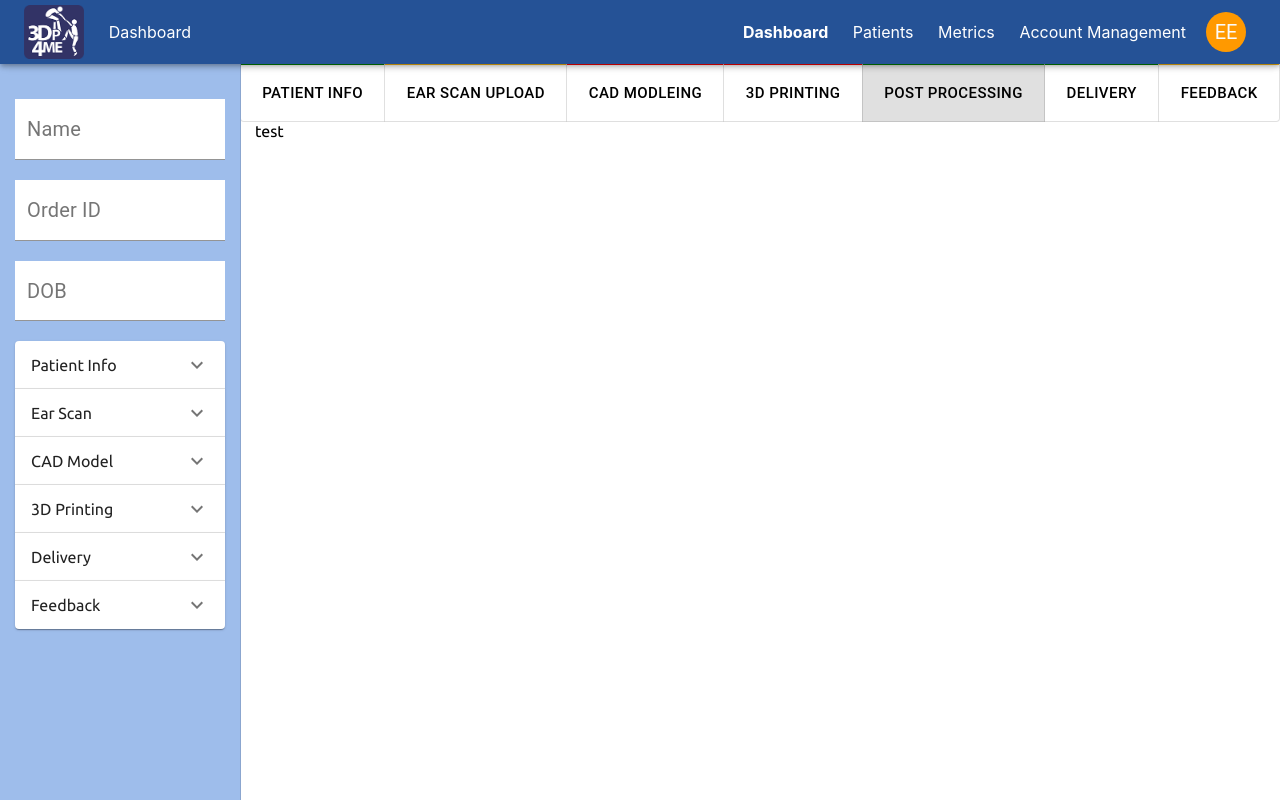
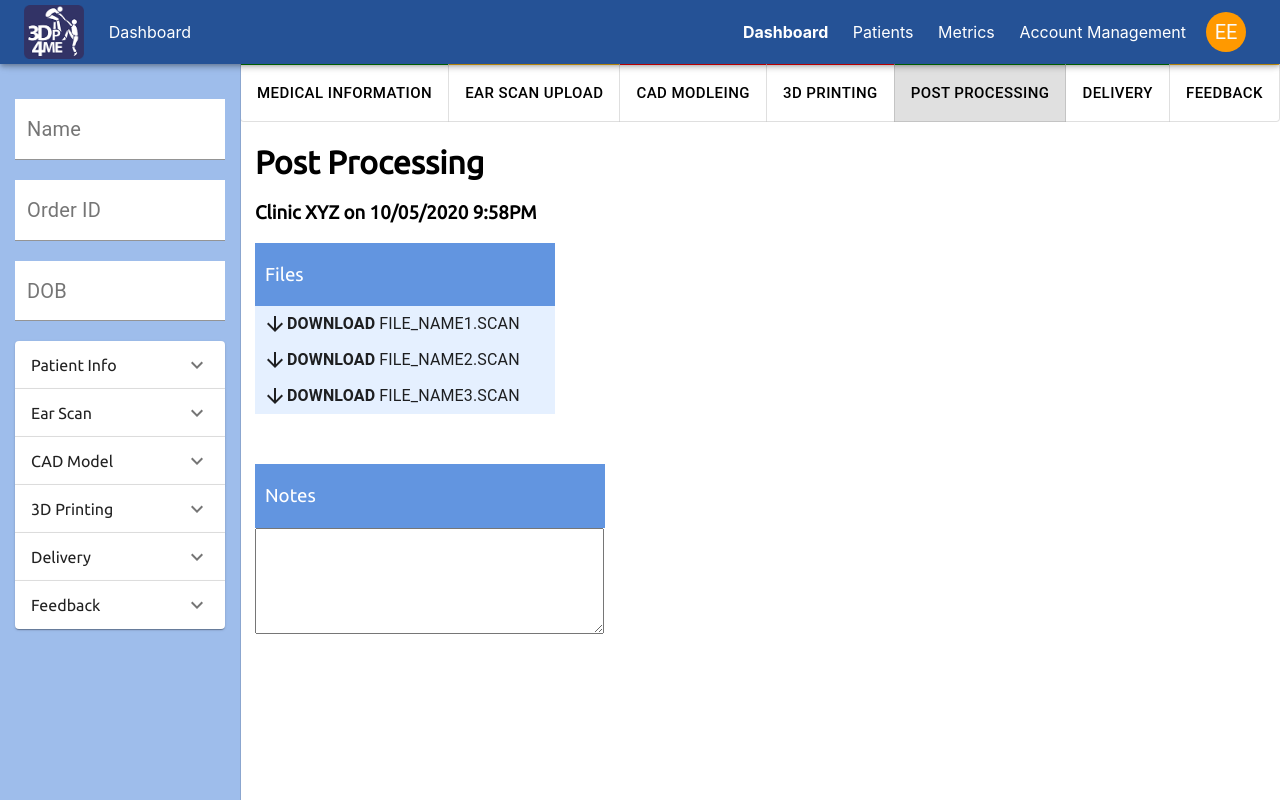
Before and after one commit to hack4impact-uiuc/3dp4me, a React (Create React App) app in the folder frontend/: page /patient-info/100231 in a window 1280 px wide. Both pictures are taken after typing "Sample", "Sample", "Sample", "Sample", "Sample", "Sample" into the empty fields and a click on the button "POST PROCESSING". Built offline with nearby package versions, Linux system fonts and the light colour scheme.

Commit message:
finished patient view step structures

```diff
--- /dev/null
+++ b/frontend/src/Components/Files/Files.css
@@ -0,0 +1,19 @@
+.files-section {
+    width: 300px;
+}
+
+.files-header {
+    background-color: #6295e0;
+    color: white;
+    padding: 2px;
+    padding-left: 10px;
+}
+
+.files-button {
+    background-color: #e5f0ff;
+}
+
+.files-btn-text {
+    display: flex;
+    cursor: pointer;
+}
--- /dev/null
+++ b/frontend/src/Components/Files/Files.js
@@ -0,0 +1,36 @@
+import React, { useState } from 'react';
+import { Button, makeStyles, Typography } from '@material-ui/core';
+import ArrowDownwardIcon from '@material-ui/icons/ArrowDownward'
+import './Files.css'
+
+const useStyles = makeStyles((theme) => ({
+    downloadBtn: {
+        '&:hover': {
+            backgroundColor: '#e5f0ff'
+        }
+    }
+}));
+
+const Files = (props) => {
+    const classes = useStyles();
+
+    return (
+        <div className="files-section">
+            <div className="files-header">
+                <h3 style={{ fontWeight: 100 }}>{props.title}</h3>
+            </div>
+            <div className="files-button">
+                {props.files.map(file => (
+                    <Button className={classes.downloadBtn}>
+                        <ArrowDownwardIcon />
+                        <Typography align="left">
+                            <b>Download</b>{` ${file}`}
+                        </Typography>
+                    </Button>
+                ))}
+            </div>
+        </div>
+    );
+}
+
+export default Files;
--- a/frontend/src/Components/Notes/Notes.css
+++ b/frontend/src/Components/Notes/Notes.css
@@ -1,6 +1,7 @@
 .note-section {
     width: 350px;
     margin-top: 50px;
+    margin-bottom: 25px;
 }
 
 .note-header {
@@ -17,4 +18,5 @@
    color: '#e5f0ff';
    max-height: 300px;
    min-height: 100px;
+   font-size: 16px;
 }
--- a/frontend/src/Pages/Dashboard/Dashboard.js
+++ b/frontend/src/Pages/Dashboard/Dashboard.js
@@ -120,7 +120,7 @@ const Dashboard = (props) => {
       <div className="tabs">
         {/* <Toolbar> */}
         <ToggleButtonGroup style={{ width: '100%' }} size="large" exclusive value={step} onChange={handleStep}>
-          <ToggleButton disableRipple style={{ flexGrow: 1, color: 'black' }} value="info">Patient Info</ToggleButton>
+          <ToggleButton disableRipple style={{ flexGrow: 1, color: 'black' }} value="info">Medical Info</ToggleButton>
           <ToggleButton disableRipple style={{ flexGrow: 1, color: 'black' }} value="scan">Ear scan upload</ToggleButton>
           <ToggleButton disableRipple style={{ flexGrow: 1, color: 'black' }} value="cad">CAD Modleing</ToggleButton>
           <ToggleButton disableRipple style={{ flexGrow: 1, color: 'black' }} value="printing">3D Printing</ToggleButton>
--- a/frontend/src/Steps/Controller/Controller.js
+++ b/frontend/src/Steps/Controller/Controller.js
@@ -180,7 +180,7 @@ const Controller = (props) => {
 
             <div className="controller-content">
                 <ToggleButtonGroup style={{ width: '100%' }} size="large" exclusive value={step} onChange={handleStep}>
-                    <ToggleButton disableRipple style={{ flexGrow: 1, color: 'black', borderTop: 'solid green 4px' }} value="info">Patient Info</ToggleButton>
+                    <ToggleButton disableRipple style={{ flexGrow: 1, color: 'black', borderTop: 'solid green 4px' }} value="info">Medical Information</ToggleButton>
                     <ToggleButton disableRipple style={{ flexGrow: 1, color: 'black', borderTop: 'solid #F7B610 4px' }} value="scan">Ear scan upload</ToggleButton>
                     <ToggleButton disableRipple style={{ flexGrow: 1, color: 'black', borderTop: 'solid red 4px' }} value="cad">CAD Modleing</ToggleButton>
                     <ToggleButton disableRipple style={{ flexGrow: 1, color: 'black', borderTop: 'solid red 4px' }} value="printing">3D Printing</ToggleButton>
--- a/frontend/src/Steps/Delivery/Delivery.js
+++ b/frontend/src/Steps/Delivery/Delivery.js
@@ -1,10 +1,77 @@
-import React from 'react'
+import React, { useState } from 'react'
+import { Checkbox, FormControlLabel, FormGroup, Hidden, TextField } from '@material-ui/core'
+import { makeStyles } from '@material-ui/core/styles'
+import './Delivery.css'
+
+const useStyles = makeStyles((theme) => ({
+    inputRoot: {
+        fontSize: 20,
+        backgroundColor: 'white',
+        border: 'solid black 1px',
+        "&$labelFocused": {
+            backgroundColor: 'white'
+        },
+        '&:hover': {
+            backgroundColor: 'white',
+        }
+    },
+    labelRoot: {
+        fontSize: 20,
+    }
+}));
 
 const Delivery = (props) => {
+    const classes = useStyles();
+    const [shippingChecked, setShippingChecked] = useState();
+    const [outDelivery, setOutDelivery] = useState();
+    const [handDelivered, setHandDeliverd] = useState();
+    const [pickedUp, setPickedUp] = useState();
 
     return (
         <div>
-            test
+            <h1>Delivery</h1>
+            <h3>Clinic XYZ on 10/05/2020 9:58PM</h3>
+            <TextField
+                label="Address"
+                variant="filled"
+                InputProps={{ classes: { root: classes.inputRoot } }}
+                InputLabelProps={{
+                    classes: {
+                        root: classes.labelRoot,
+                        focused: classes.labelFocused
+                    }
+                }}
+                helperText="To be Hand Delivered"
+            />
+            <h3>Status</h3>
+            <FormGroup>
+
+                <FormControlLabel
+                    control={<Checkbox checked={shippingChecked} onChange={(e) => setShippingChecked(e.target.checked)} />}
+                    label="Ready for Shipping"
+                />
+                {shippingChecked ? (
+                    <FormControlLabel
+                        control={<Checkbox checked={outDelivery} onChange={(e) => setOutDelivery(e.target.checked)} />}
+                        label="Out for Delivery"
+                    />
+                ) : (<></>)}
+
+                {outDelivery ? (
+                    <FormControlLabel
+                        control={<Checkbox checked={handDelivered} onChange={(e) => setHandDeliverd(e.target.checked)} />}
+                        label="Hand Delivered"
+                        hidden={!outDelivery}
+                    />
+                ) : (<></>)}
+                {outDelivery ? (
+                    <FormControlLabel
+                        control={<Checkbox checked={pickedUp} onChange={(e) => setPickedUp(e.target.checked)} />}
+                        hidden={!outDelivery}
+                        label="Picked up"
+                    />
+                ) : (<></>)}
+            </FormGroup>
         </div>
     )
 }
--- a/frontend/src/Steps/Feedback/Feedback.js
+++ b/frontend/src/Steps/Feedback/Feedback.js
@@ -1,10 +1,41 @@
-import React from 'react'
+import React, { useState } from 'react'
+import Notes from '../../Components/Notes/Notes'
+import { TextField } from '@material-ui/core';
 
 const Feedback = (props) => {
+    const [intialFeedback, setInitialFeedback] = useState("");
+    const [initialFeedbackDate, setInitialFeedbackDate] = useState("")
+    const [sixMonthFeedback, setSixMonthFeedback] = useState("");
+    const [sixMonthFeedbackDate, setSixMonthFeedbackDate] = useState("")
+    const [oneYearFeedback, setOneYearFeedback] = useState("");
+    const [oneYearFeedbackDate, setOneYearFeedbackDate] = useState("")
+    const [twoYearFeedback, setTwoYearFeedback] = useState("");
+    const [twoYearFeedbackDate, setTwoYearFeedbackDate] = useState("")
 
     return (
         <div>
-            test
+            <h1>Feedback</h1>
+            <h3>Clinic XYZ on 10/05/2020 9:58PM</h3>
+            <Notes title="Initial feedback" value={intialFeedback} state={setInitialFeedback} />
+            <div style={{display: 'flex'}}>
+                <h3>Collected on: </h3>
+                <TextField style={{marginLeft: '13px'}} variant="outlined" value={initialFeedbackDate} onChange={(e) => setInitialFeedbackDate(e.target.value)} />
+            </div>
+            <Notes title="6 Month Feedback" value={sixMonthFeedback} state={setSixMonthFeedback} />
+            <div style={{display: 'flex'}}>
+                <h3>Collected on: </h3>
+                <TextField style={{marginLeft: '13px'}} variant="outlined" value={sixMonthFeedbackDate} onChange={(e) => setSixMonthFeedbackDate(e.target.value)} />
+            </div>
+            <Notes title="1 Year Feedback" value={oneYearFeedback} state={setOneYearFeedback} />
+            <div style={{display: 'flex'}}>
+                <h3>Collected on: </h3>
+                <TextField style={{marginLeft: '13px'}} variant="outlined" value={oneYearFeedbackDate} onChange={(e) => setOneYearFeedbackDate(e.target.value)} />
+            </div>
+            <Notes title="2 Year Feedback" value={twoYearFeedback} state={setTwoYearFeedback} />
+            <div style={{display: 'flex'}}>
+                <h3>Collected on: </h3>
+                <TextField style={{marginLeft: '13px'}} variant="outlined" value={twoYearFeedbackDate} onChange={(e) => setTwoYearFeedbackDate(e.target.value)} />
+            </div>
         </div>
     )
 }
--- a/frontend/src/Steps/Patient Info/PatientInfo.js
+++ b/frontend/src/Steps/Patient Info/PatientInfo.js
@@ -14,38 +14,35 @@ const PatientInfo = (props) => {
     const [emRelationship, setEmRelationship] = useState("");
     const [emPhone, setEmPhone] = useState("");
     const [delivery, setDelivery] = useState('delivery');
+    const [patientInfoNotes, setPatientInfoNotes] = useState();
 
     const handleDelivery = (event) => {
       setDelivery(event.target.value);
     };
-    const handleName = (e) => {
-        setName(e.target.value);
-    }
-
 
     return (
 
         <form className="patient-info">
-            <h1>Patient Information</h1>
+            <h1>Medical Information</h1>
             <p>Created by Evan Eckels on 10/05/2020 9:58PM</p>
             <p>Last edited by Anisha Rao on 10/08/2020 11:58PM</p>
             <h3>Name</h3>
-            <TextField variant="outlined" onChange={handleName} value={name} />
+            <TextField variant="outlined" onChange={(e) => setName(e.target.value)} value={name} />
             <h3>DOB</h3>
-            <TextField variant="outlined" onChange={handleName} value={name} />
+            <TextField variant="outlined" value={name} />
             <h3>Jordan SSN</h3>
-            <TextField variant="outlined" onChange={handleName} value={name} />
+            <TextField variant="outlined"  value={name} />
             <h3>Address</h3>
-            <TextField variant="outlined" onChange={handleName} value={name} />
+            <TextField variant="outlined" value={name} />
             <h3>Phone</h3>
-            <TextField variant="outlined" onChange={handleName} value={name} />
+            <TextField variant="outlined"  value={name} />
             <h2>Emergency Contact</h2>
             <h3>Name</h3>
-            <TextField variant="outlined" onChange={handleName} value={name} />
+            <TextField variant="outlined"  value={name} />
             <h3>Relationship</h3>
-            <TextField variant="outlined" onChange={handleName} value={name} />
+            <TextField variant="outlined"  value={name} />
             <h3>Phone</h3>
-            <TextField variant="outlined" onChange={handleName} value={name} />
+            <TextField variant="outlined"  value={name} />
             <div style={{ marginTop: 15 }}>
                 <Button variant="contained">
                     Upload File
@@ -58,7 +55,7 @@ const PatientInfo = (props) => {
                 <FormControlLabel value="pickup" control={<Radio />} label="Pick up" />
             </RadioGroup>
             <h3>Notes</h3>
-            <Notes onChange={handleName} title="Notes" value={name} />
+            <Notes state={setPatientInfoNotes} title="Notes" value={patientInfoNotes} />
             <div className="submit-group">
                 <Button onClick={() => setEdit(false)}>Save</Button>
                 <Button>Approve for next step</Button>
--- a/frontend/src/Steps/Post Processing/PostProcessing.js
+++ b/frontend/src/Steps/Post Processing/PostProcessing.js
@@ -1,11 +1,17 @@
-import React from 'react';
+import React, { useState } from 'react';
+import Files from '../../Components/Files/Files';
+import Notes from '../../Components/Notes/Notes';
 
 const PostProcessing = (props) => {
+    const [processingNotes, setProcessingNotes] = useState();
 
 
     return (
         <div>
-            test
+            <h1>Post Processing</h1>
+            <h3>Clinic XYZ on 10/05/2020 9:58PM</h3>
+            <Files title="Files" files ={['file_name1.SCAN', 'file_name2.SCAN', 'file_name3.SCAN']} />
+            <Notes title="Notes" value={processingNotes} state={setProcessingNotes} />
         </div>
     )
 }
```
Also changed, not shown: frontend/src/Steps/Delivery/Delivery.css (added), frontend/src/Steps/Feedback/Feedback.css (added).
